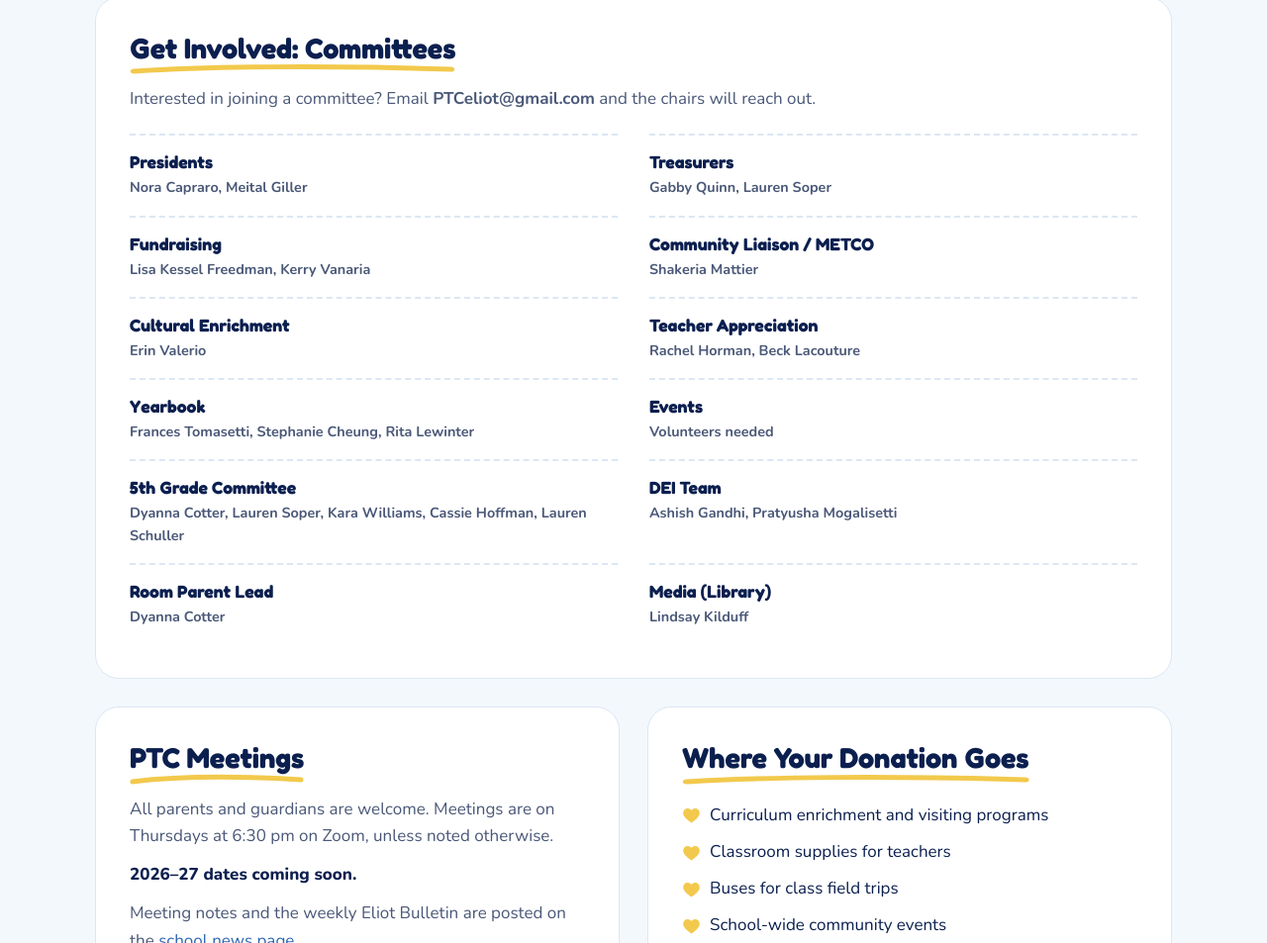
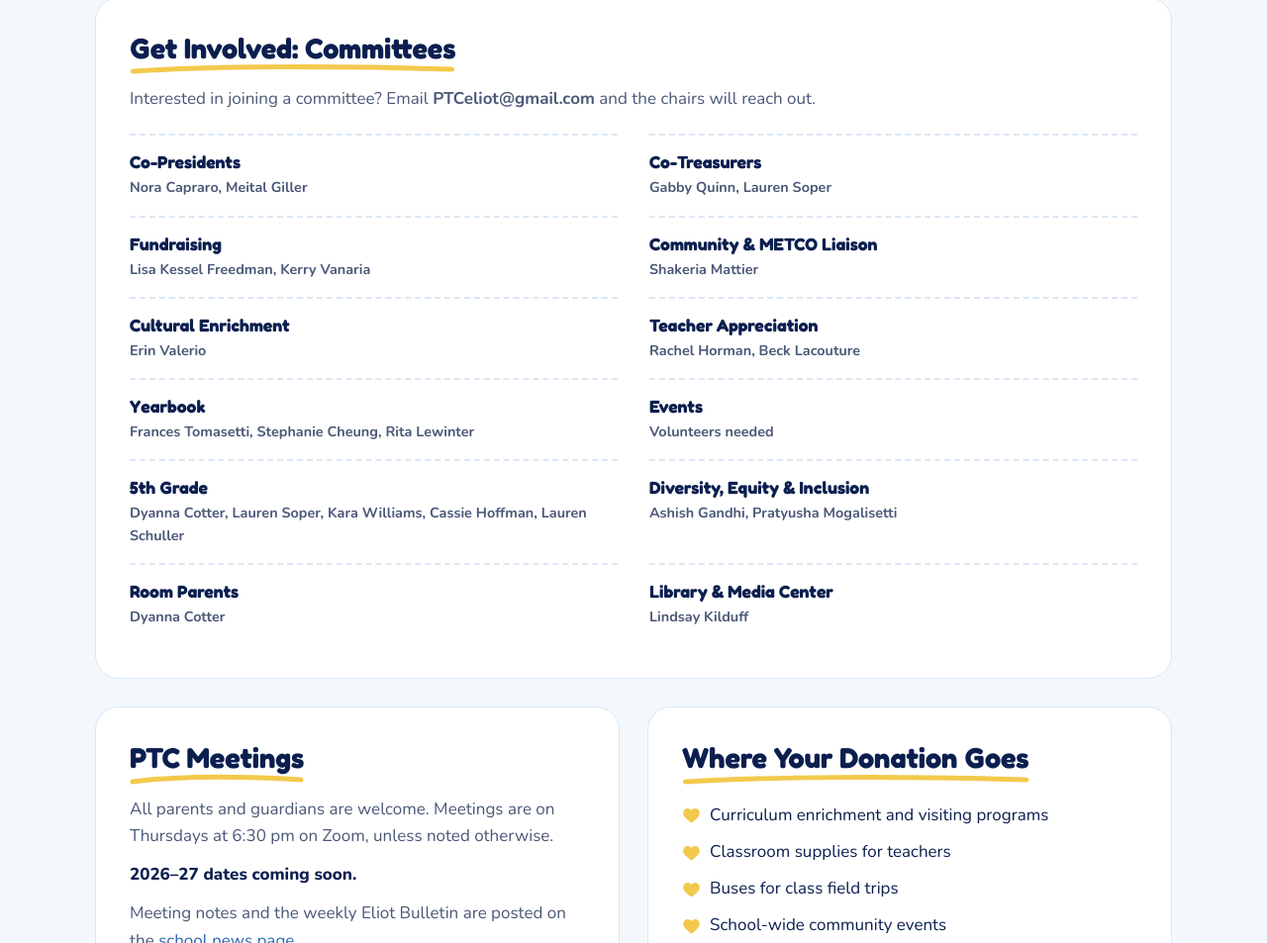
Before and after one commit to Eliot-PTC/website, a plain HTML site: page index.html in a window 1280 px wide. Shown: the part 3097-4050 px from the top of the page at 99% size. Drawn offline with nearby package versions, Linux system fonts and the light colour scheme.

Commit message:
Make committee titles consistent
Co-Authored-By: Claude Opus 5.5 <noreply@anthropic.com>
Claude-Session: https://claude.ai/code/session_01WgYhNCBwkEZYiNWejGGZoD

```diff
--- a/index.html
+++ b/index.html
@@ -327,18 +327,18 @@ footer{background:var(--footer);border-top:1px solid rgba(255,255,255,.12);paddi
     <h2>Get Involved: Committees</h2>
     <p class="lead">Interested in joining a committee? Email <strong>PTCeliot@gmail.com</strong> and the chairs will reach out.</p>
     <div class="committees">
-      <div class="committee"><h3>Presidents</h3><!-- <p>Oversee PTC committees and work with school and district leaders.</p> --><p class="chairs">Nora Capraro, Meital Giller</p></div>
-      <div class="committee"><h3>Treasurers</h3><!-- <p>Manage the PTC budget, finances, and reimbursements.</p> --><p class="chairs">Gabby Quinn, Lauren Soper</p></div>
+      <div class="committee"><h3>Co-Presidents</h3><!-- <p>Oversee PTC committees and work with school and district leaders.</p> --><p class="chairs">Nora Capraro, Meital Giller</p></div>
+      <div class="committee"><h3>Co-Treasurers</h3><!-- <p>Manage the PTC budget, finances, and reimbursements.</p> --><p class="chairs">Gabby Quinn, Lauren Soper</p></div>
       <div class="committee"><h3>Fundraising</h3><!-- <p>Run Empower Eliot and other events that pay for school programs.</p> --><p class="chairs">Lisa Kessel Freedman, Kerry Vanaria</p></div>
-      <div class="committee"><h3>Community Liaison / METCO</h3><!-- <p>Connect Eliot with the wider community and help METCO families feel at home at Eliot.</p> --><p class="chairs">Shakeria Mattier</p></div>
+      <div class="committee"><h3>Community &amp; METCO Liaison</h3><!-- <p>Connect Eliot with the wider community and help METCO families feel at home at Eliot.</p> --><p class="chairs">Shakeria Mattier</p></div>
       <div class="committee"><h3>Cultural Enrichment</h3><!-- <p>Bring guest speakers, performers, and hands-on workshops to each grade.</p> --><p class="chairs">Erin Valerio</p></div>
       <div class="committee"><h3>Teacher Appreciation</h3><!-- <p>Thank our teachers and staff throughout the year.</p> --><p class="chairs">Rachel Horman, Beck Lacouture</p></div>
       <div class="committee"><h3>Yearbook</h3><!-- <p>Plan, design, and produce the Eliot yearbook.</p> --><p class="chairs">Frances Tomasetti, Stephanie Cheung, Rita Lewinter</p></div>
       <div class="committee"><h3>Events</h3><!-- <p>Plan Movie Night, Trunk or Treat, STEM Festival, the picnic, and more.</p> --><p class="chairs">Volunteers needed</p></div>
-      <div class="committee"><h3>5th Grade Committee</h3><!-- <p>Plan end-of-year activities and fifth grade graduation.</p> --><p class="chairs">Dyanna Cotter, Lauren Soper, Kara Williams, Cassie Hoffman, Lauren Schuller</p></div>
-      <div class="committee"><h3>DEI Team</h3><p class="chairs">Ashish Gandhi, Pratyusha Mogalisetti</p></div>
-      <div class="committee"><h3>Room Parent Lead</h3><!-- <p>Coordinate room parents, who connect class families and organize classroom celebrations.</p> --><p class="chairs">Dyanna Cotter</p></div>
-      <div class="committee"><h3>Media (Library)</h3><!-- <p>Shelve and check out books during library class.</p> --><p class="chairs">Lindsay Kilduff</p></div>
+      <div class="committee"><h3>5th Grade</h3><!-- <p>Plan end-of-year activities and fifth grade graduation.</p> --><p class="chairs">Dyanna Cotter, Lauren Soper, Kara Williams, Cassie Hoffman, Lauren Schuller</p></div>
+      <div class="committee"><h3>Diversity, Equity &amp; Inclusion</h3><p class="chairs">Ashish Gandhi, Pratyusha Mogalisetti</p></div>
+      <div class="committee"><h3>Room Parents</h3><!-- <p>Coordinate room parents, who connect class families and organize classroom celebrations.</p> --><p class="chairs">Dyanna Cotter</p></div>
+      <div class="committee"><h3>Library &amp; Media Center</h3><!-- <p>Shelve and check out books during library class.</p> --><p class="chairs">Lindsay Kilduff</p></div>
     </div>
   </section>
 
```
